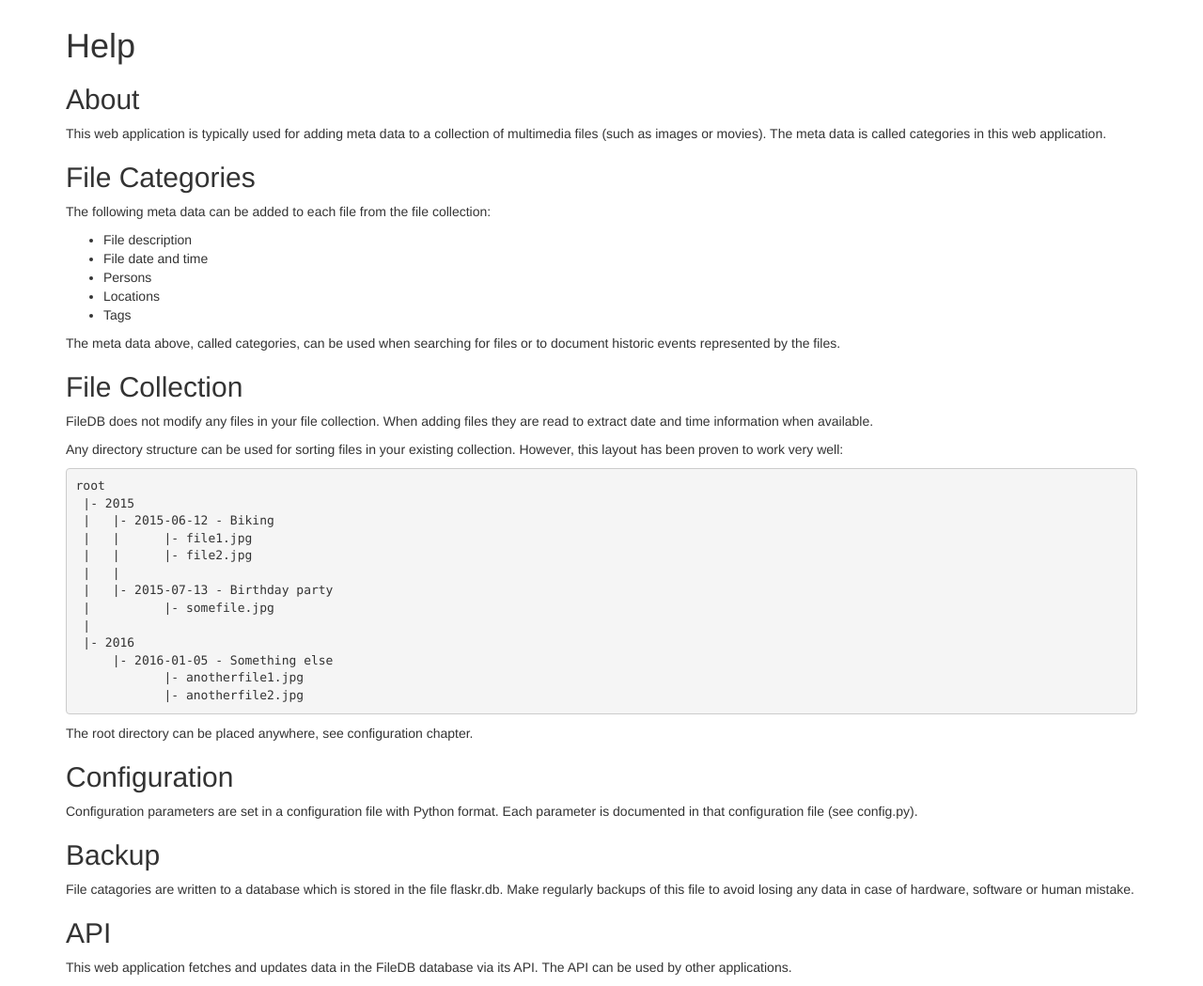
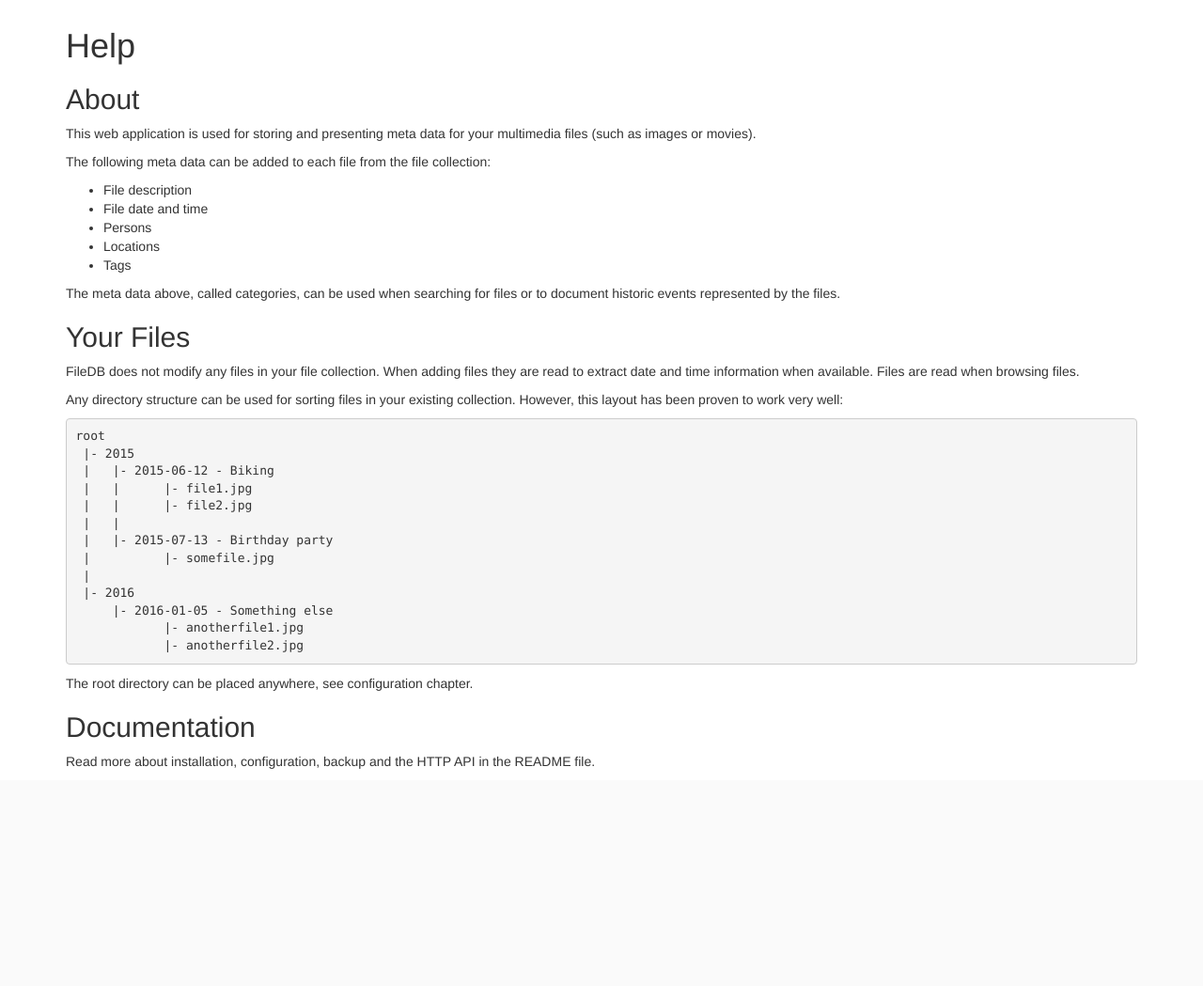
Before and after one commit to ponmar/filedb, a Flask app: page /help in a window 1280 px wide. Shown: the part 51-1100 px from the top of the page at 94% size. After the commit the page ends 869 px from the top, so only its background shows below. Run offline with Flask 2, Linux system fonts and the light colour scheme; the visitor is signed in with stand-in values (Sample User, id 1); some libraries are stand-ins or nearby versions.

Commit message:
Help page updates

```diff
--- a/templates/help.html
+++ b/templates/help.html
@@ -10,9 +10,8 @@
 <h1>Help</h1>
 
 <h2>About</h2>
-<p>This web application is typically used for adding meta data to a collection of multimedia files (such as images or movies). The meta data is called categories in this web application.</p>
+<p>This web application is used for storing and presenting meta data for your multimedia files (such as images or movies).</p>
 
-<h2>File Categories</h2>
 <p>The following meta data can be added to each file from the file collection:</p>
 <ul>
 <li>File description</li>
@@ -23,8 +22,8 @@
 </ul>
 <p>The meta data above, called categories, can be used when searching for files or to document historic events represented by the files.</p>
 
-<h2>File Collection</h2>
-<p>FileDB does not modify any files in your file collection. When adding files they are read to extract date and time information when available.</p>
+<h2>Your Files</h2>
+<p>FileDB does not modify any files in your file collection. When adding files they are read to extract date and time information when available. Files are read when browsing files.</p>
 <p>Any directory structure can be used for sorting files in your existing collection. However, this layout has been proven to work very well:</p>
 <pre>
 root
@@ -43,14 +42,8 @@ root
 </pre>
 <p>The root directory can be placed anywhere, see configuration chapter.</p>
 
-<h2>Configuration</h2>
-<p>Configuration parameters are set in a configuration file with Python format. Each parameter is documented in that configuration file (see config.py).</p>
-
-<h2>Backup</h2>
-<p>File catagories are written to a database which is stored in the file flaskr.db. Make regularly backups of this file to avoid losing any data in case of hardware, software or human mistake.</p>
-
-<h2>API</h2>
-<p>This web application fetches and updates data in the FileDB database via its API. The API can be used by other applications.</p>
+<h2>Documentation</h2>
+<p>Read more about installation, configuration, backup and the HTTP API in the README file.</p>
 
 {% endif %}
 {% endblock %}
```
